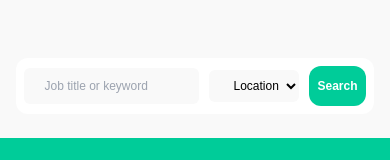
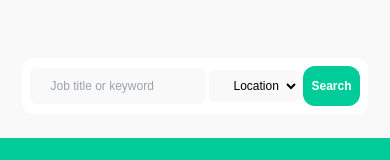
Before and after one commit to RaoufSiblani/task3, a Next.js app: page / in a window 390 px wide. Shown: the part 486-646 px from the top of the page. Built offline with nearby package versions, Linux system fonts and the light colour scheme.

Commit message:
Update section1.js

```diff
--- a/comp/section1.js
+++ b/comp/section1.js
@@ -31,7 +31,7 @@ const Section1 = () => {
       placeholder="Job title or keyword"
     />
   </div>
-  <div className="flex items-center justify-start bg-lightgray rounded-md mx-2.5 xl:py-3">
+  <div className="flex items-center justify-start bg-lightgray rounded-md lg:mx-2.5 mx-1 xl:py-3">
     <div className="p-2 xl:p-0">
       <img
         className="h-4 w-4 xl:h-6 xl:w-6 bg-center bg-no-repeat"
```
